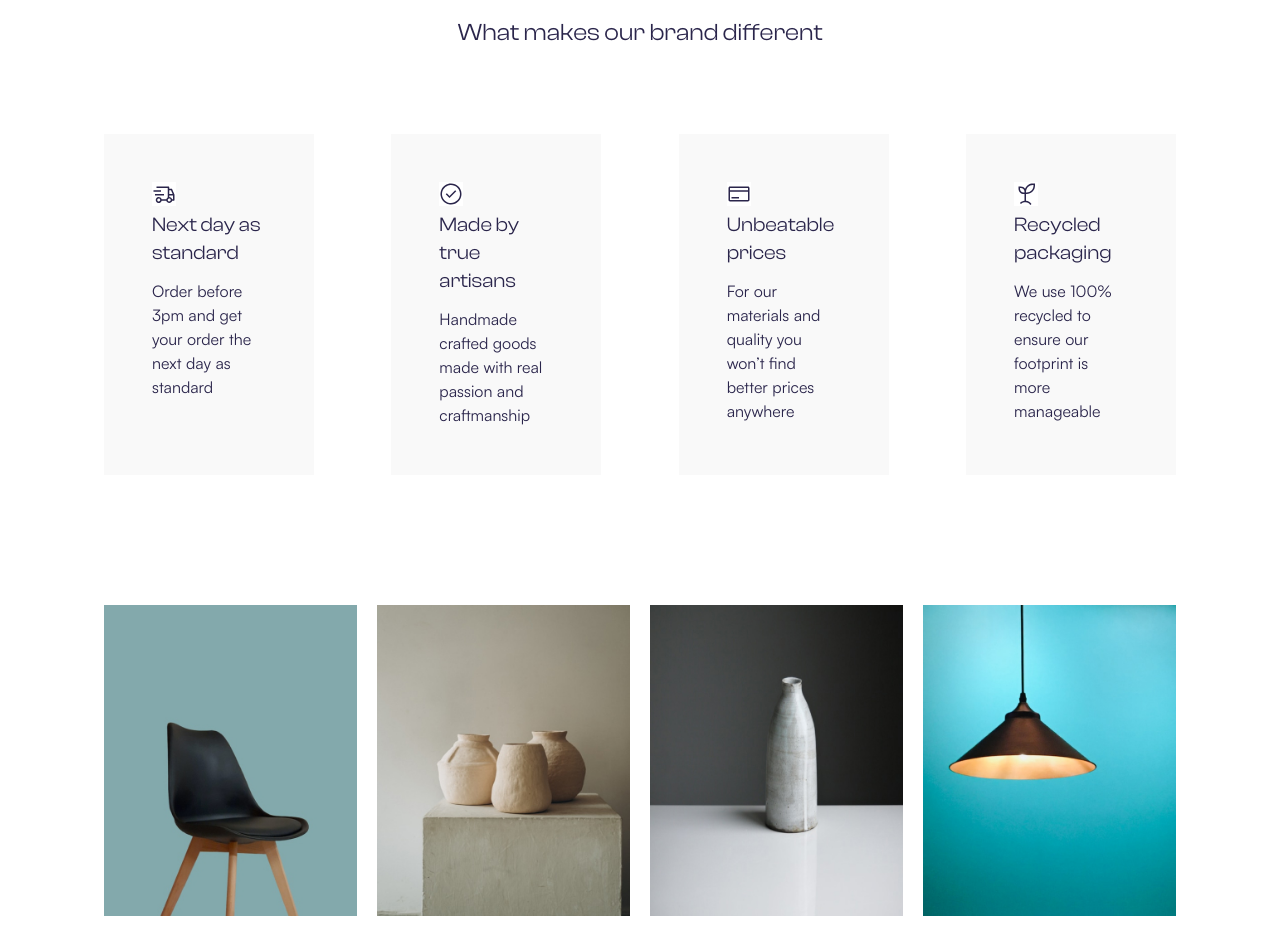
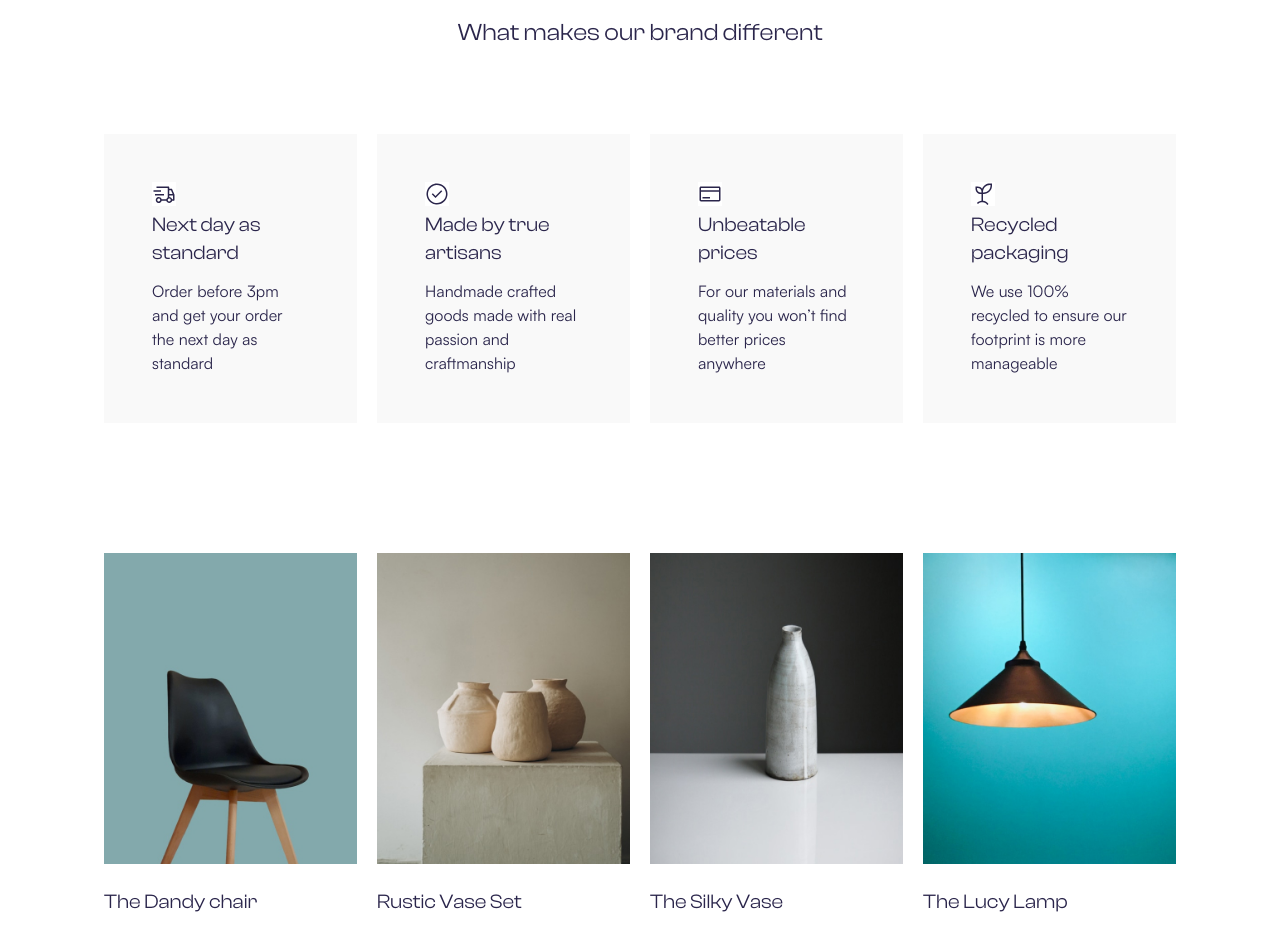
Before and after one commit to AlenaGM/furniture-shop, a Vue app: page / in a window 1280 px wide. Shown: the part 900-1828 px from the top of the page. Built offline with nearby package versions, Linux system fonts and the light colour scheme.

Commit message:
about css fix

```diff
--- a/src/components/About.vue
+++ b/src/components/About.vue
@@ -70,9 +70,10 @@ const about = [
   }
   &-elements {
     display: grid;
-    grid-template-columns: repeat(4, 210px);
+    grid-template-columns: repeat(4, 1fr);
     justify-content: space-between;
-    @media screen and (max-width: 1024px) {
+    gap: 20px;
+    @media screen and (max-width: 1150px) {
       grid-template-columns: repeat(2, 1fr);
       gap: 20px;
     }
```
